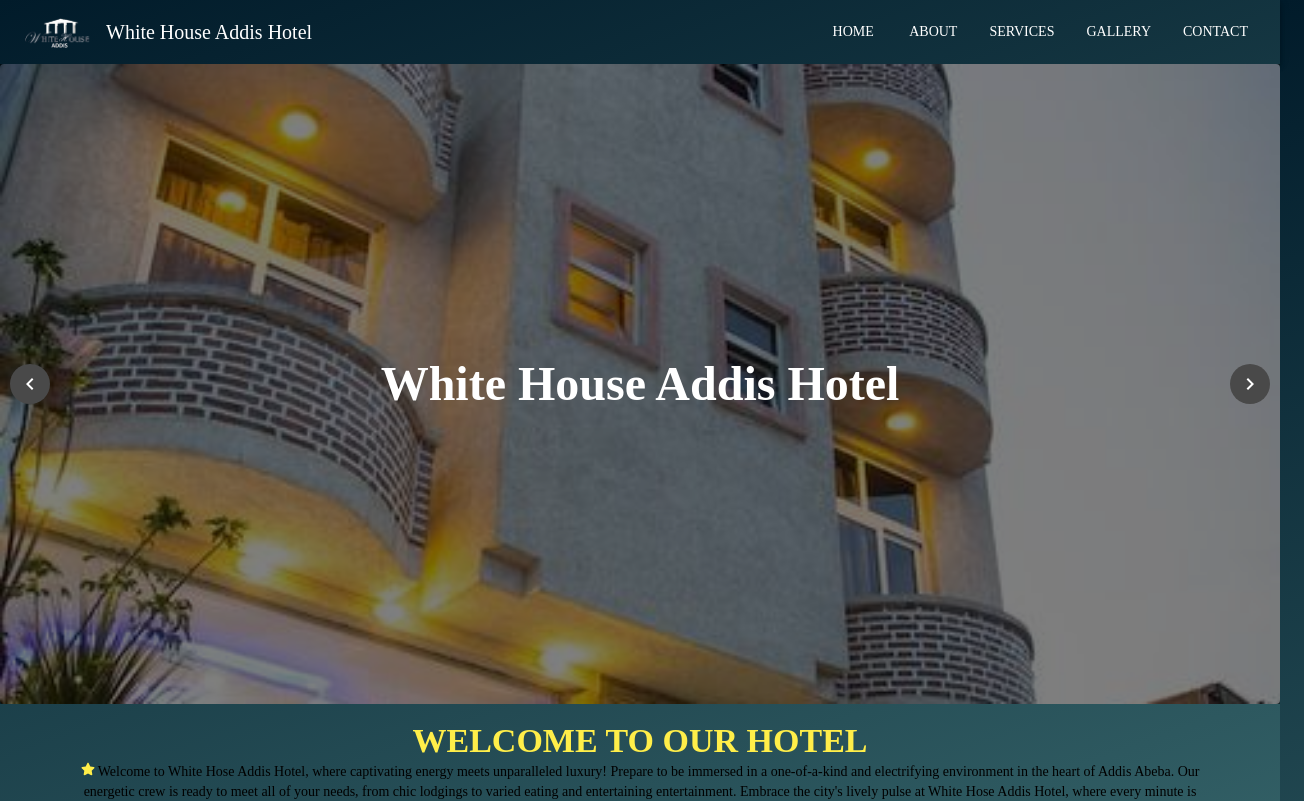
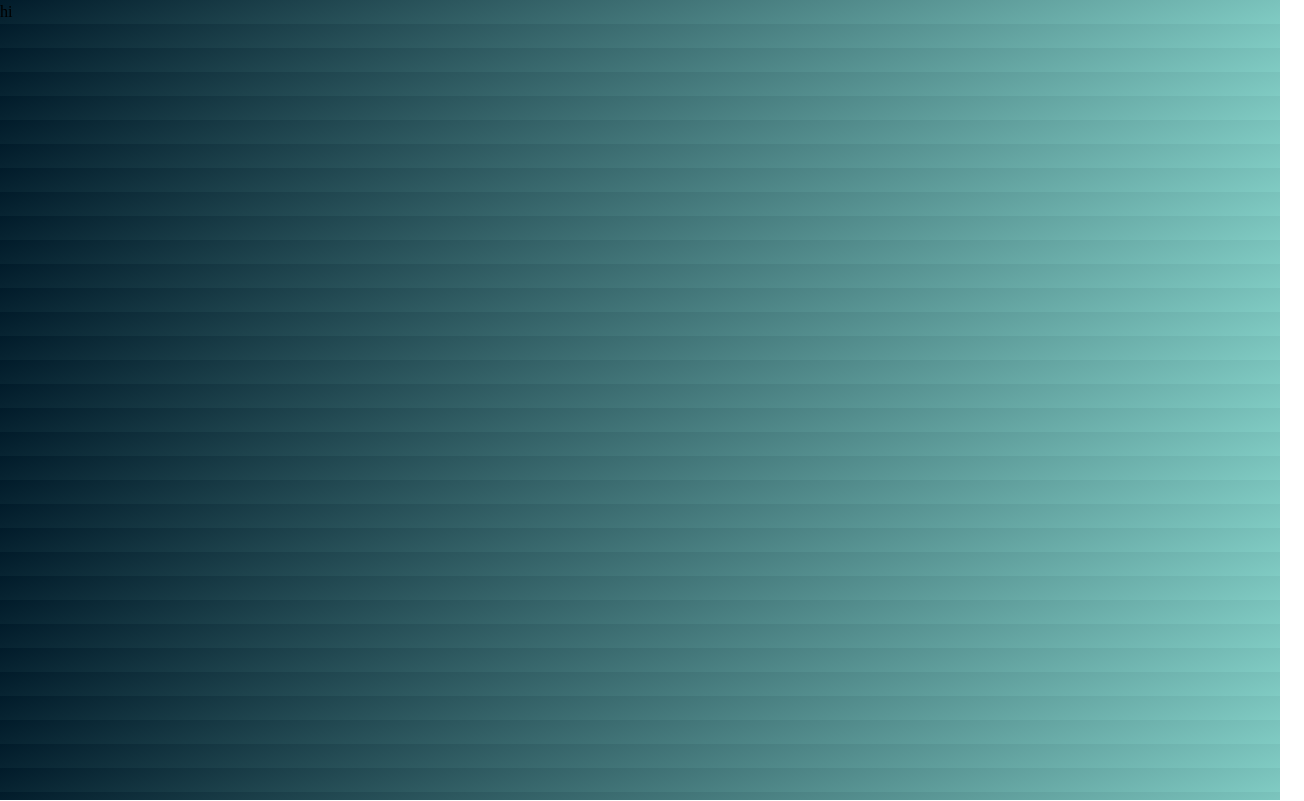
Before and after one commit to DawitSishu/whitehouse, a React (Vite) app: page / in a window 1280 px wide. Shown: the top 801 px of the page, 1304 px wide, since content can reach past the window. Built offline with nearby package versions, Linux system fonts and the light colour scheme; a web font is replaced by a local one.

Commit message:
started the menu

```diff
--- a/src/App.jsx
+++ b/src/App.jsx
@@ -9,6 +9,7 @@
 const Home = React.lazy(() => import("./Components/Home"));
 const About = React.lazy(() => import("./Components/About"));
 const Services = React.lazy(() => import("./Components/Services"));
+const Menu = React.lazy(() => import("./Components/Menu"));
 
 const lightTheme = createTheme({
   palette: {
@@ -64,6 +65,15 @@
             path="/"
             element={
               <Suspense fallback={<Loader />}>
+                <Menu />
+              </Suspense>
+            }
+          />
+          {/* <Route
+            exact
+            path="/"
+            element={
+              <Suspense fallback={<Loader />}>
                 <Home />
               </Suspense>
             }
@@ -103,7 +113,7 @@
                 <Gallery />
               </Suspense>
             }
-          />
+          /> */}
         </Routes>
       </BrowserRouter>
     </ThemeProvider>
--- /dev/null
+++ b/src/Components/Menu/index.jsx
@@ -0,0 +1,10 @@
+import { Card } from "@mui/material";
+import React, { useEffect } from "react";
+
+const index = () => {
+  useEffect(() => {
+    window.scrollTo(0, 0);
+  }, []);
+  return <div>hi</div>;
+};
+export default index;
```
